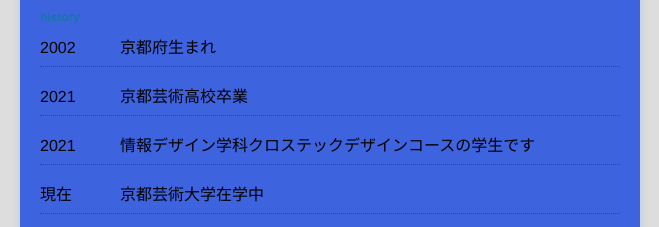
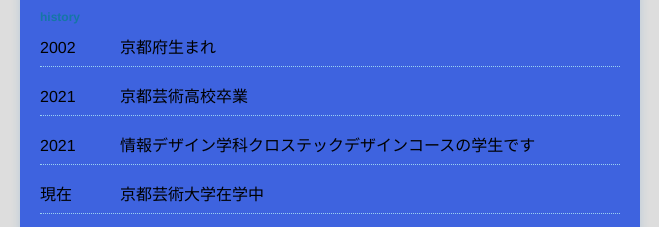
Before and after one commit to KUAD-XtechDesign/simple_page-A-morishima, a plain HTML site: page index.html in a window 1280 px wide. Shown: the part 715-942 px from the top of the page, 310-969 px from the left. Drawn offline with Linux system fonts and the light colour scheme.

Commit message:
色変更水色

```diff
--- a/style.css
+++ b/style.css
@@ -55,7 +55,7 @@ h2.title{
 ul.history_list li{
   list-style: none;
   display: flex;
-  border-bottom: 1px dotted rgb(11, 82, 175);/* 下線の点線 */
+  border-bottom: 1px dotted rgb(155, 210, 241);/* 下線の点線 */
   margin-bottom: 1em;
   padding-bottom: 0.2em;
 }
```
